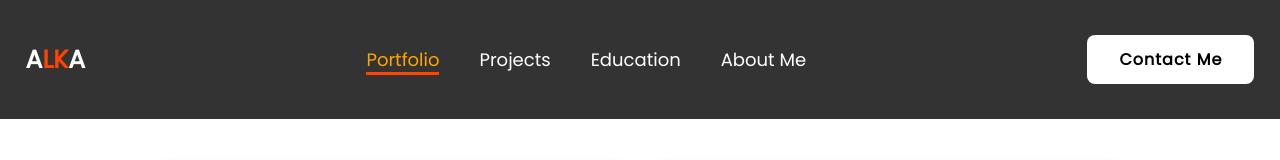
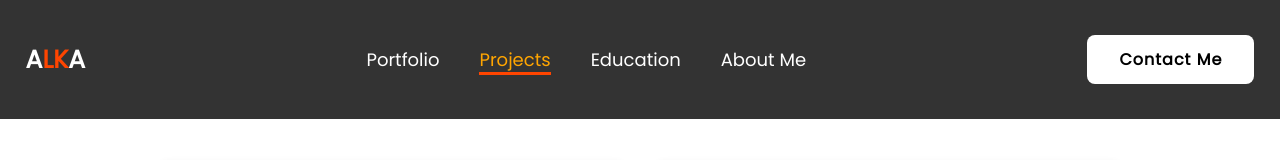
Before and after one commit to alka485/Portfolio_Site, a React (Vite) app: page /projects in a window 1280 px wide. Shown: the top 160 px of the page. Built offline with nearby package versions, Linux system fonts and the light colour scheme.

Commit message:
modification saved

```diff
--- a/src/component/Header.jsx
+++ b/src/component/Header.jsx
@@ -1,16 +1,18 @@
 /* eslint-disable no-unused-vars */
 import React from 'react'
-import { Link } from 'react-router-dom'
+import { Link,useLocation } from 'react-router-dom'
 
 const Header = () => {
+  const location = useLocation();
   return (
     <div className='header'>
       <a href="/" className='logo'>A<span>LK</span>A</a>
       <nav className='navbar'>
-        <Link to="/" className='active'>Portfolio</Link>
-        <a href="/projects">Projects</a>
+        <Link to="/" className={location.pathname === '/' ? 'active' : ''}>Portfolio</Link>
+        {/* <a href="/projects">Projects</a> */}
+        <Link to="/projects" className={location.pathname === '/projects' ? 'active' : ''}>Projects</Link>
         <a href="#">Education</a>
-        <Link to="/about">About Me</Link>
+        <Link to="/about" className={location.pathname === '/about' ? 'active' : ''}>About Me</Link>
       </nav>
       <Link to="/contact" className='contact'>Contact Me</Link>
     </div>
--- a/src/index.css
+++ b/src/index.css
@@ -241,7 +241,7 @@ span {
 }
 .project-link a:hover{
     text-decoration: underline;
-    color: orangered;
+    color: black;
 }
 .projects-content p {
     font-size: 18px;
```
